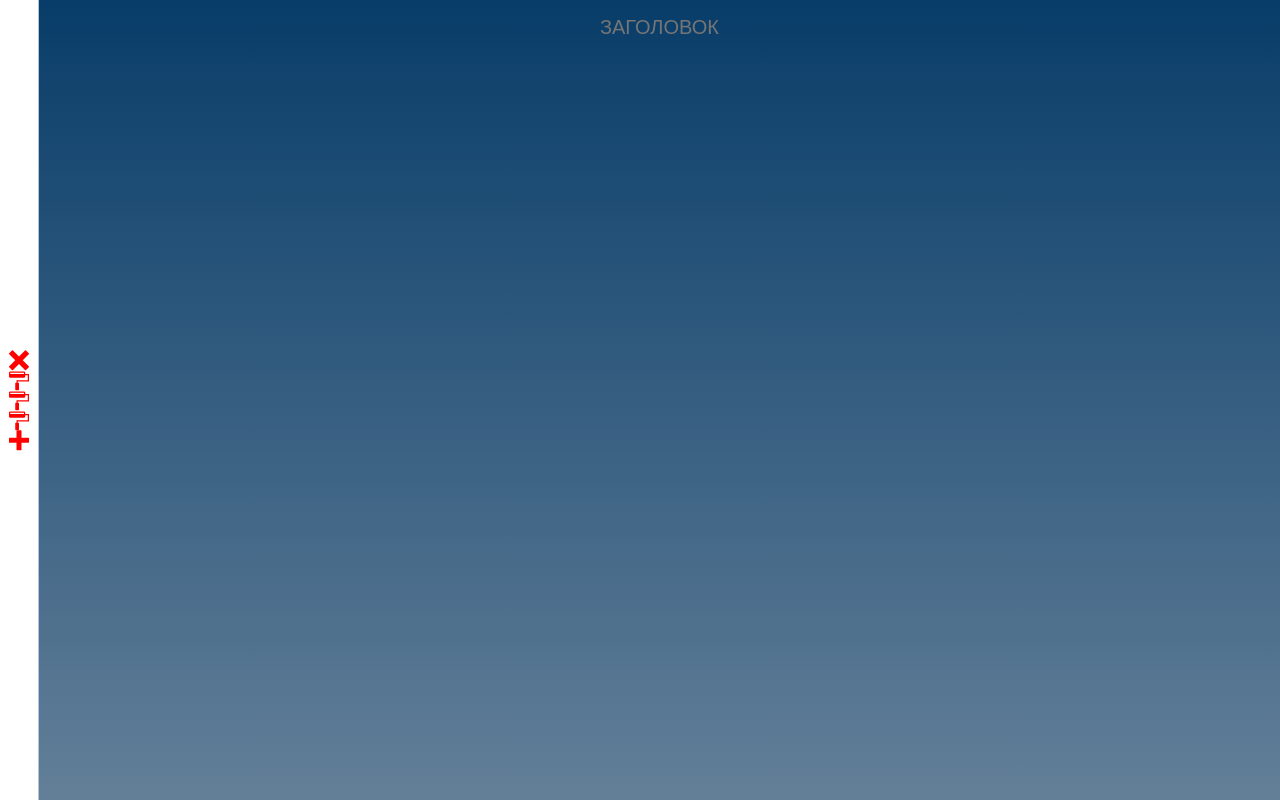
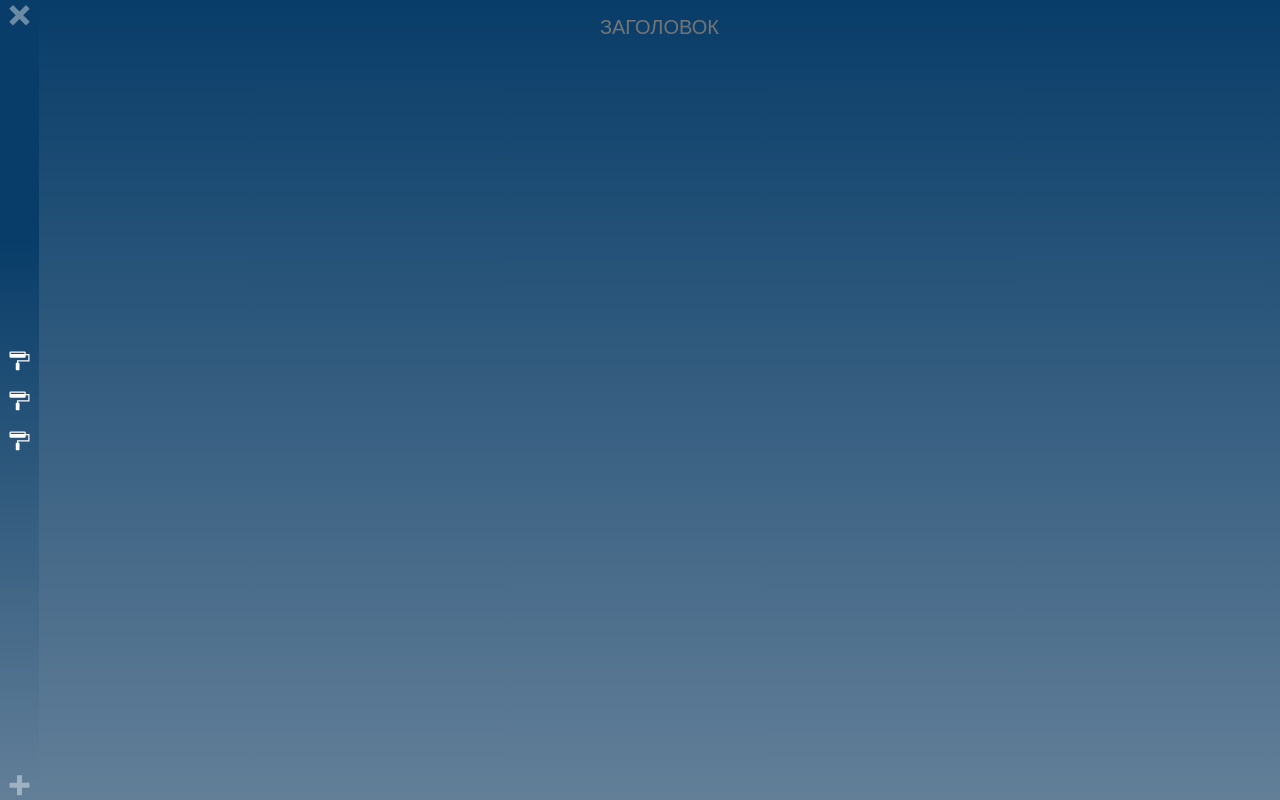
Before and after one commit to DmitryKalko/notes, a website: page src/index.html in a window 1280 px wide. Drawn offline with Linux system fonts and the light colour scheme; files whose address does not match are found by name.

Commit message:
fixed index.html, add new style buttons

```diff
--- a/src/functional.js
+++ b/src/functional.js
@@ -1,4 +1,4 @@
-//const addWindow = document.querySelector('.left-menu_add-window');
+const addWindow = document.querySelector('.icon-plus');
 
 const mainBlock = document.querySelector('.main-block');
 const leftMenu = document.querySelector('.left-menu');
@@ -25,3 +25,17 @@ document.onmouseover = function(e) {
 //   };
 
 // newWindow.loadURL(`file://${__dirname}/index.html`);
+
+
+// addWindow.onclick = createNewWindow;
+
+
+
+// function createNewWindow () {
+//     //   let newWindow = window.open('', 'modal');
+//     // newWindow.loadURL(`file://${__dirname}/index.html`);
+//     //alert('хуйло')
+//     //window.open(`file://${__dirname}/index.html`, '_blank', 'nodeIntegration=no')
+//  const win = new BrowserWindow({ width: 800, height: 600 })
+//  win.loadURL(`file://${__dirname}/app/index.html`)
+// }
--- a/src/index.html
+++ b/src/index.html
@@ -23,7 +23,6 @@
 
       </div>
 
-    </div><script src="index.js"></script>
     <script src="functional.js"></script>
   </body>
 </html>
--- a/src/index.js
+++ b/src/index.js
@@ -19,9 +19,9 @@ const createWindow = () => {
     frame: false,
 
     //icon:_dirname + "/icon.ico",
-    // webPreferences: {
-    //   nodeIntegration: false,
-    // },
+    webPreferences: {
+      nodeIntegration: false,
+    },
   });
 
   // and load the index.html of the app.
--- a/src/style.css
+++ b/src/style.css
@@ -18,18 +18,49 @@ body{
     flex-direction: column;
     justify-content: center;
     align-items: center;
-    border-right: lightsteelblue solid 1px;
+    /* border-right: lightsteelblue solid 1px; */
+    background: rgb(96,126,152);
+    background: linear-gradient(0deg, rgb(99, 127, 152) 0%, rgba(8,61,105,1) 70%);
     -webkit-app-region : no-drag;
 }
-.icon-paint-format{
+.icon-cross{
+    position: absolute;
+    top: 5px;
+    color: white;
+    opacity: 0.4;
+}
+.icon-cross:hover{
+    opacity: 1;
+}
+.red{
+    color: white;
+}
+.red:hover{
     color: red;
 }
+.yellow{
+    color: white;
+    margin: 20px 0 20px 0;
+}
+.yellow:hover{
+    color: yellow;
+}
+.green{
+    color: white;
+}
+.green:hover{
+    color: green;
+}
 .icon-plus{
-    color: red;
+    position: absolute;
+    bottom: 5px;
+    color: white;
+    opacity: 0.4;
 }
-.icon-cross{
-    color: red;
+.icon-plus:hover{
+    opacity: 1;
 }
+
 .main-block{
     display: flex;
     flex-direction: column;
```
